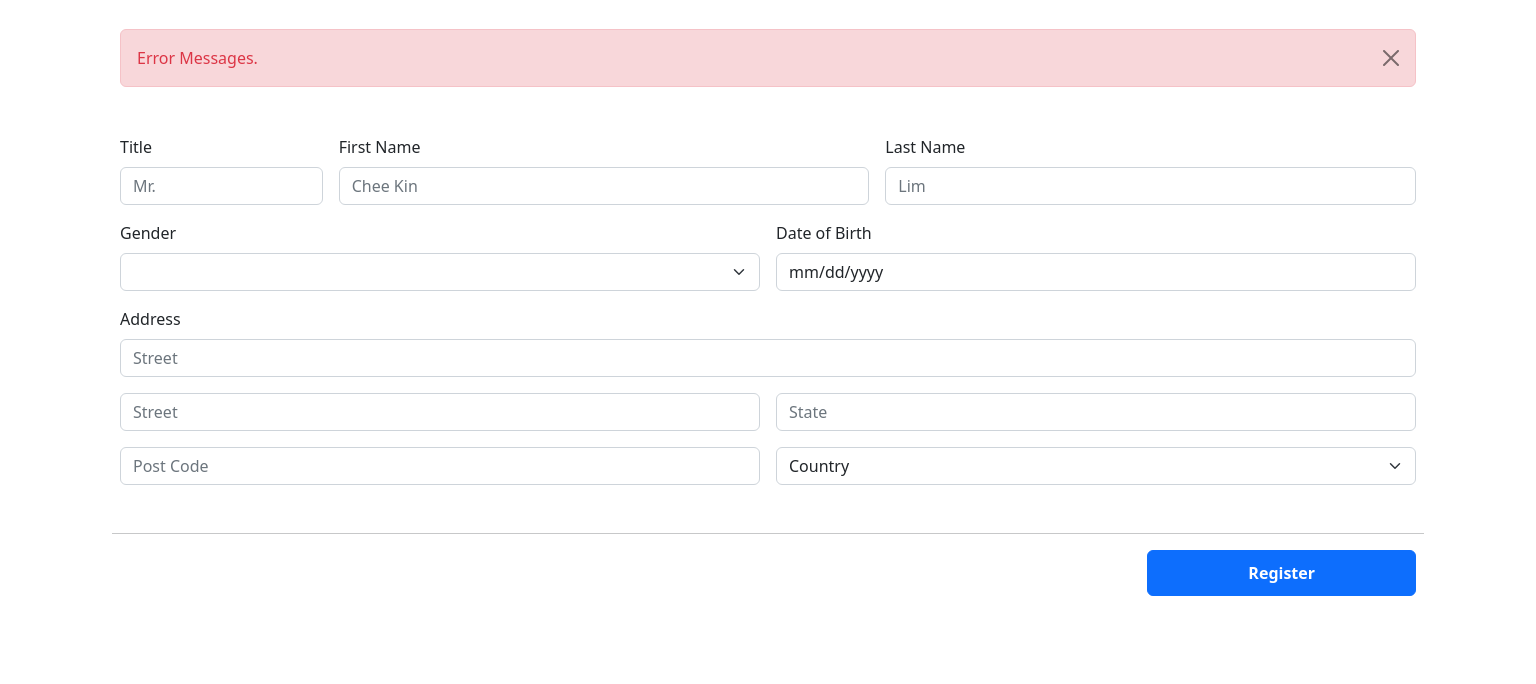
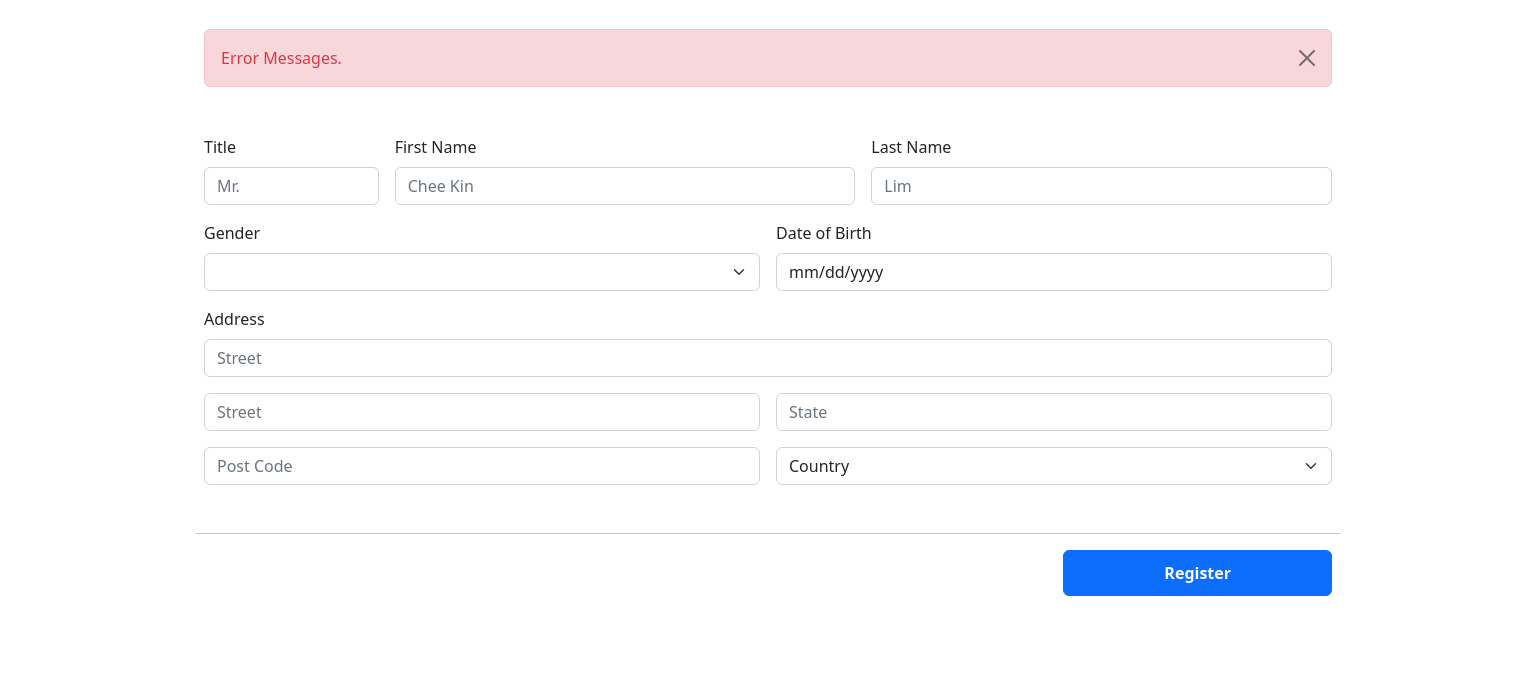
Before and after one commit to Ninlx/bsis-3, a plain HTML site: page index.html in a window 1536 px wide. Shown: the part 116-800 px from the top of the page. Drawn offline with nearby package versions, Linux system fonts and the light colour scheme.

Commit message:
person form

```diff
--- a/style.css
+++ b/style.css
@@ -67,6 +67,12 @@ input[type="date"]::-webkit-calendar-picker-indicator {
   }
 }
 
+@media screen and (min-width: 1440px) {
+  .container {
+    max-width: 75% !important;
+  }
+}
+
 .cstm__hdng {
   font-weight: bolder;
   color: red;
```
